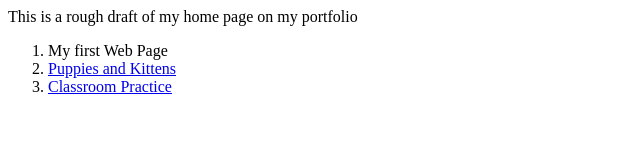
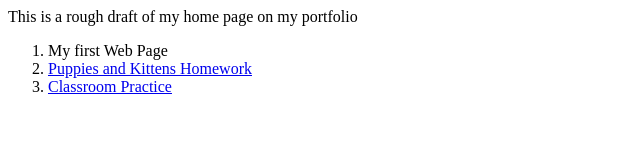
Before and after one commit to JakeChee04/Intro-to-Web, a plain HTML site: page index.html in a window 1280 px wide. Shown: the full height of the page, 0-640 px from the left. Drawn offline with Linux system fonts and the light colour scheme.

Commit message:
Updating name to Puppies and Kittens Homework for visual purposes

```diff
--- a/index.html
+++ b/index.html
@@ -9,7 +9,7 @@
             <p>This is a rough draft of my home page on my portfolio</p>
             <ol>
                   <li>My first Web Page</li>
-                  <li><a href="Code File/Index.html">Puppies and Kittens</a></li>
+                  <li><a href="Code File/Index.html">Puppies and Kittens Homework</a></li>
                   <li><a href="Class 3 Classwork/class_week_3.html">Classroom Practice</a></li>
             </ol>
 
```
